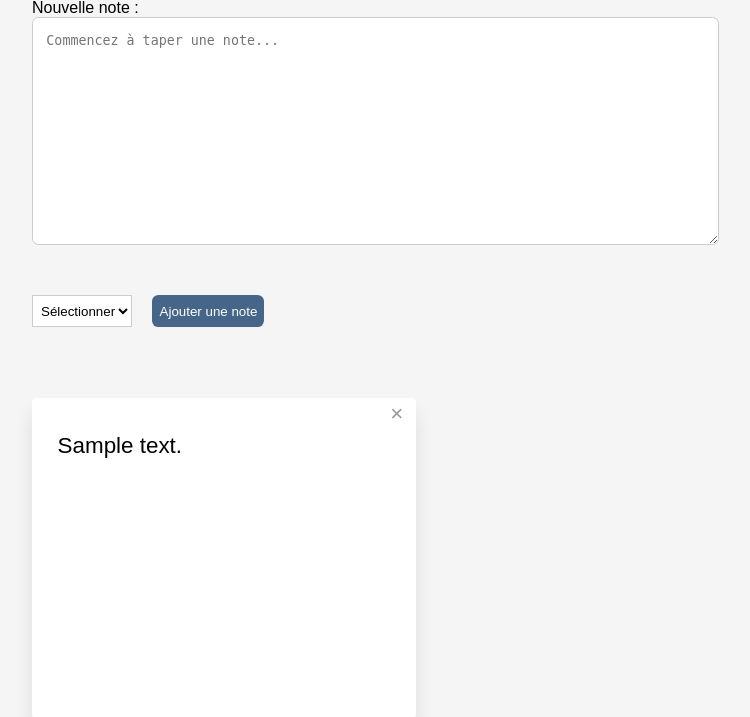
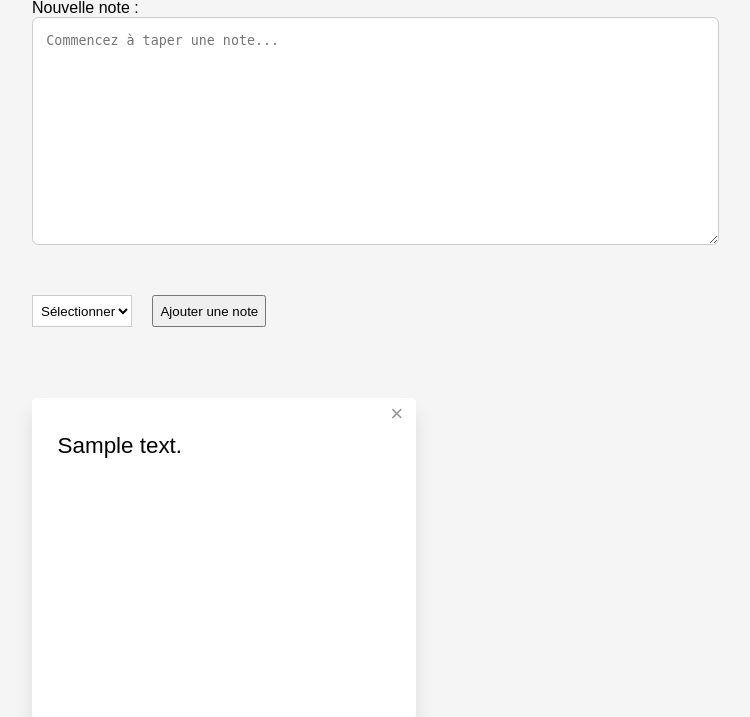
Before and after one commit to jacques172/Note_App, a Django app: page /home/ in a window 1280 px wide. Shown: the part 139-856 px from the top of the page, without its empty margins (16-766 px from the left). Run offline with Django 4.2, Linux system fonts and the light colour scheme; a user stored in the database is signed in; tables that the repository leaves empty hold one stand-in row (values such as "Sample post").

Commit message:
Update home.html

```diff
--- a/templates/home.html
+++ b/templates/home.html
@@ -53,26 +53,16 @@ form select {
   width: 100px;
 }
 
-#addNoteBtn {
-  width: 7rem;
-  background-color: #456688;
-  color: #ffffff;
-  border-radius: 0.4rem;
-  border: 0;
-  transition: background-color 0.2s ease-in-out;
-  -webkit-transition: background-color 0.2s ease-in-out;
-}
 
-#addNoteBtn:hover {
-  cursor: pointer;
-  background-color: #7ba4ce;
-}
+
+
 
 /* Note Styles */
 #notes {
   display: flex;
   flex-wrap: wrap;
   padding-top: 2rem;
+
 }
 
 .note {
@@ -151,7 +141,7 @@ form select {
             <option value="blue">Bleu</option>
             <option value="yellow">Jaune</option>
         </select>
-        <button type="submit" id="addNoteBtn" value="Ajouter une note">Ajouter une note</button>
+        <button type="submit" value="Ajouter une note">Ajouter une note</button>
       </form>
       <div id="notes">
         {% for note in notes %}
@@ -170,7 +160,6 @@ form select {
 const form = {}; // form state
 form.noteText = document.querySelector('#content');
 form.noteText.innerText = '';
-form.addButton = document.querySelector('#addNoteBtn');
 form.color = document.querySelector('#formColorPicker');
 
 // Reference the container of existing notes
```
